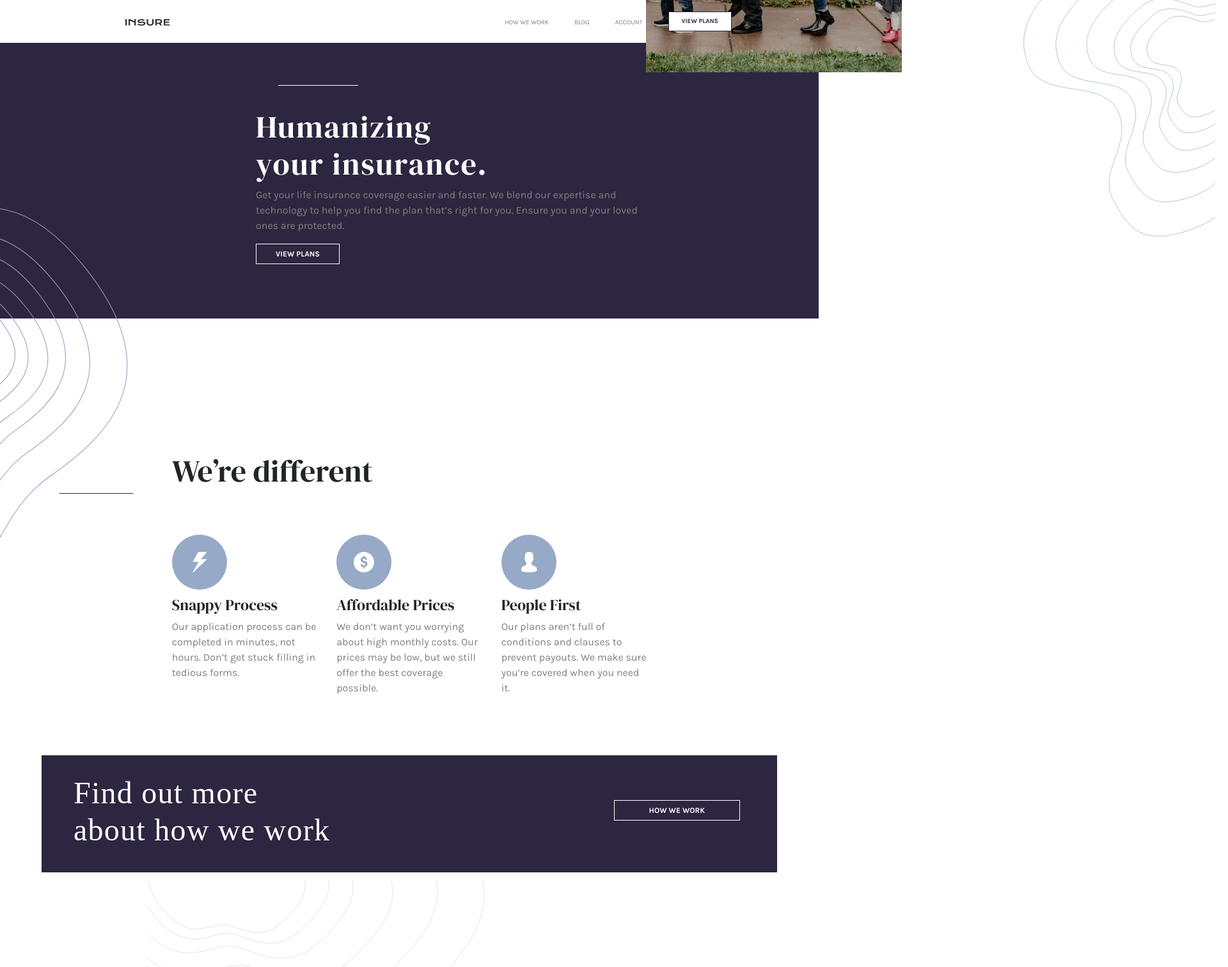
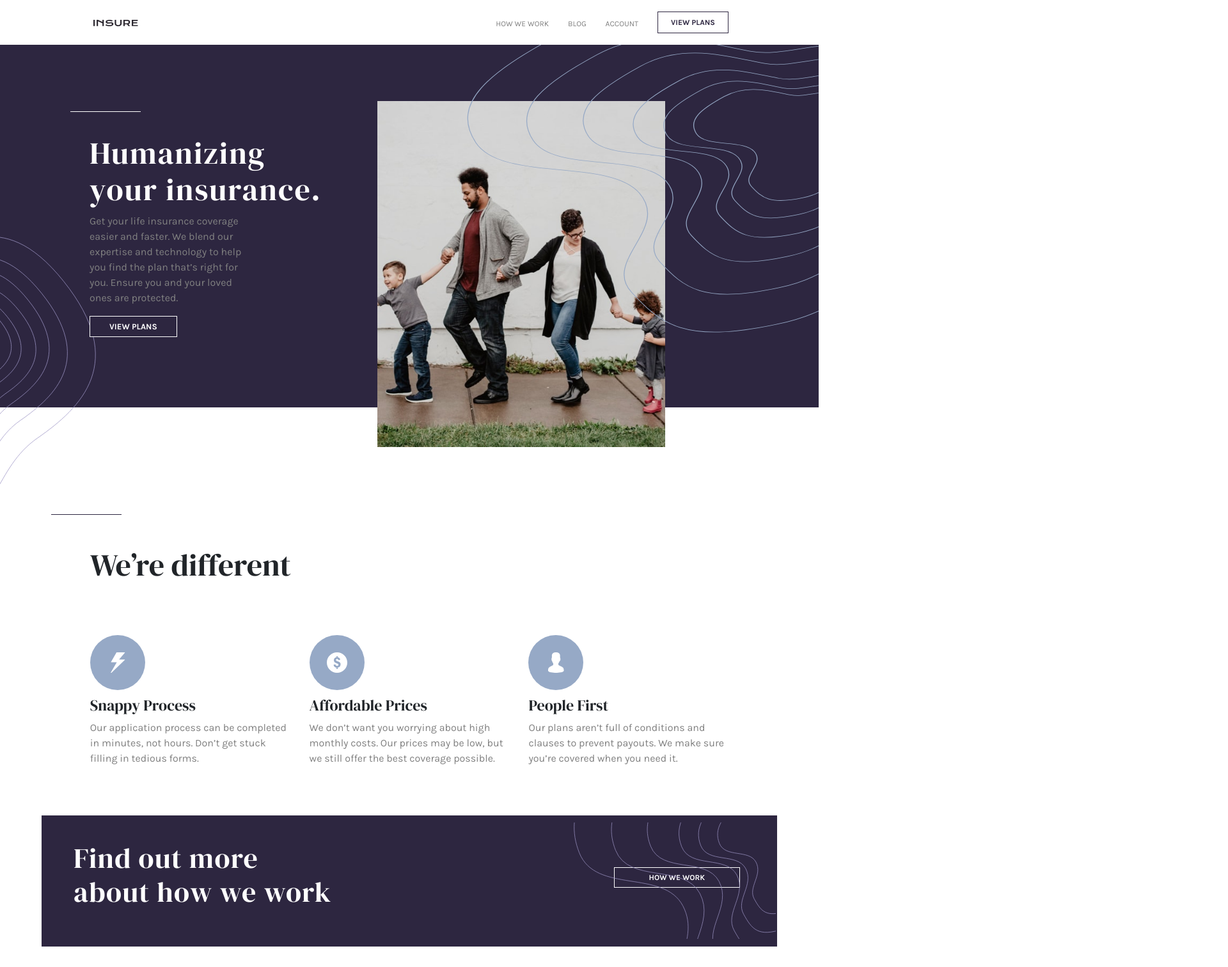
Before and after one commit to GarethDeeney/Insure-Landing-Page, a plain HTML site: page index.html in a window 1280 px wide. Shown: the top 1512 px of the page at 64% size, 1920 px wide, since content can reach past the window. Drawn offline with nearby package versions, Linux system fonts and the light colour scheme.

Commit message:
Add files via upload

```diff
--- a/css/style.css
+++ b/css/style.css
@@ -1,9 +1,13 @@
-/*head section tags*/
+/*html tags*/
 html {
-  width: 100%
+  width: 100%;
 }
 
 head {
+  font-family: 'Karla';
+}
+
+body {
   font-family: 'Karla';
 }
 
@@ -12,17 +16,59 @@ a {
   color: gray;
 }
 
+hr {
+  width: 125px;
+  border-color: white;
+  padding: 10px 0;
+}
+
+h1 {
+  font-family: 'DM Serif Display';
+  font-size: 3rem;
+  width: 375px;
+  letter-spacing: 2px;
+}
+
+h2 {
+  font-family: "DM Serif Display";
+  font-size: 3rem;
+  margin-bottom: 50px;
+}
+
+h3 {
+  font-family: 'DM Serif Display';
+  font-size: 2.75rem;
+  width: 460px;
+  padding: 30px 0 30px 50px;
+  letter-spacing: 1.25px;
+}
+
+h4 {
+  font-family: "DM Serif Display";
+}
+
+p {
+  color: gray;
+}
+
+ul {
+  list-style-type: none;
+  text-transform: uppercase;
+}
+
+/*head section tags*/
 .curve1 {
-  width: 200px;
-  position: absolute;
-  top: 325px;
+  width: 150px;
+  float: left;
+  position: relative;
+  top: 300px
 }
 
 .curve2 {
-  width: 300px;
-  position: absolute;
-  left: 1600px;
-  bottom: 430px;
+  width: 550px;
+  height: 450px;
+  position: relative;
+  float: right;
   z-index: 2;
 }
 
@@ -30,20 +76,15 @@ a {
   margin: 10px 100px;
 }
 
-.navbar {
-  position: relative;
-  z-index: 1;
-}
-
 .navbar-brand {
-  margin-left: 180px;
+  margin-left: 130px;
 }
 
 .navitem {
-  margin: 0 20px;
+  margin: 0 25px 0 5px;
   padding: 10px 0 0 0;
   text-transform: uppercase;
-  font-size: 10px;
+  font-size: 12px;
 }
 
 .button1 {
@@ -63,29 +104,25 @@ a {
 }
 
 /* middle section tags*/
-body {
-  font-family: 'Karla';
-}
-
 .middle {
   background-color: hsl(256, 26%, 20%);
   color: white;
-  padding: 50px 0 85px;
 }
 
-hr {
-  width: 125px;
-  border-color: white;
-  position: relative;
-  right: 215px;
-  padding: 10px 0;
+.row {
+  padding: 1% 0;
 }
 
-h1 {
-  font-family: 'DM Serif Display';
-  font-size: 3rem;
-  width:375px;
-  letter-spacing: 2px;
+.rule1 {
+  width: 110px;
+  position: relative;
+  right: 105px;
+}
+
+.middletext {
+  position: relative;
+  right: 25px;
+  top: 75px;
 }
 
 .button2 {
@@ -94,7 +131,7 @@ h1 {
   border-radius: 0;
   border-color: white;
   text-decoration: none;
-  font-size: 12px;
+  font-size: 13px;
   font-weight: bold;
   padding: 6px 30px;
   text-transform: uppercase;
@@ -106,44 +143,28 @@ h1 {
   border-color: hsl(256, 26%, 20%);
 }
 
-.middletext {
-  width: 550px;
-  margin-left: 400px;
-}
-
 .image1 {
-  width: 400px;
-  position: absolute;
-  left: 1025px;
-  bottom: 300px;
+  width: 450px;
+  float: right;
+  position: relative;
+  top: 75px;
+  left: 325px;
+  z-index: 1;
 }
 
 .rule2 {
-  width: 115px;
+  width: 110px;
   border-color: hsl(256, 26%, 20%);
   position: relative;
-  right: 490px;
-  top: 180px;
+  right: 505px;
+  top: 100px;
   padding: 50px 0;
+  margin-bottom: 50px;
 }
 
 /*different section*/
-h2 {
-  font-family: "DM Serif Display";
-  font-size: 3rem;
-  margin-bottom: 50px;
-}
-
-h4 {
-  font-family: "DM Serif Display";
-}
-
-p {
-  color: gray;
-}
-
 .different {
-  padding: 6% 21%;
+  padding: 4% 11%;
 }
 
 .image2 {
@@ -153,28 +174,22 @@ p {
 .icon {
   margin: 20px 0 0;
 }
+
 /*more text section*/
-h3{
-  font-family:'DB Serif Display';
-  font-size:3rem;
-  width:460px;
-  padding: 30px 0 30px 50px;
-  letter-spacing:1.25px;
-}
-.moretext{
-  width:1150px;
+.moretext {
+  width: 1150px;
   margin: 0 auto;
-  background-color:hsl(256, 26%, 20%);
-  color:white;
+  background-color: hsl(256, 26%, 20%);
+  color: white;
 }
 
-.curve3{
-  width:316px;
-  position:absolute;
-  top:1205px;
-  left:1212px;
-  z-index:2
+.curve3 {
+  width: 316px;
+  position: relative;
+  left: 242px;
+  z-index: 1;
 }
+
 .button3 {
   background-color: hsl(256, 26%, 20%);
   color: white;
@@ -184,10 +199,10 @@ h3{
   font-size: 12px;
   font-weight: bold;
   text-transform: uppercase;
-  position:absolute;
-    top:70px;
-    left:320px;
-  z-index:1;
+  position: absolute;
+  top: 70px;
+  left: 320px;
+  z-index: 1;
 }
 
 .button3:hover {
@@ -196,21 +211,31 @@ h3{
   border-color: hsl(256, 26%, 20%);
 }
 
-/*footer section*/
-.footer{
-  padding: 1% 18%
-}
-ul{
-  list-style-type: none;
-  text-transform:uppercase;
-
+.rule3 {
+  width: 80%;
+  border-color: #D3D3D3;
+  margin: 0 auto;
+  color: light-gray;
 }
 
-.head{
-  color:gray
-  padding-bottom:10px;
+/*footer section*/
+.footer {
+  background-color: hsl(0, 0%, 98%);
+  margin-top: 70px;
 }
 
-.attribution{
-  display:none;
+.cta {
+  padding: 1% 7.5%
 }
+
+.curve4 {
+  position: absolute;
+}
+
+.head {
+  color: gray;
+}
+
+.attribution {
+  display: none;
+}
```
